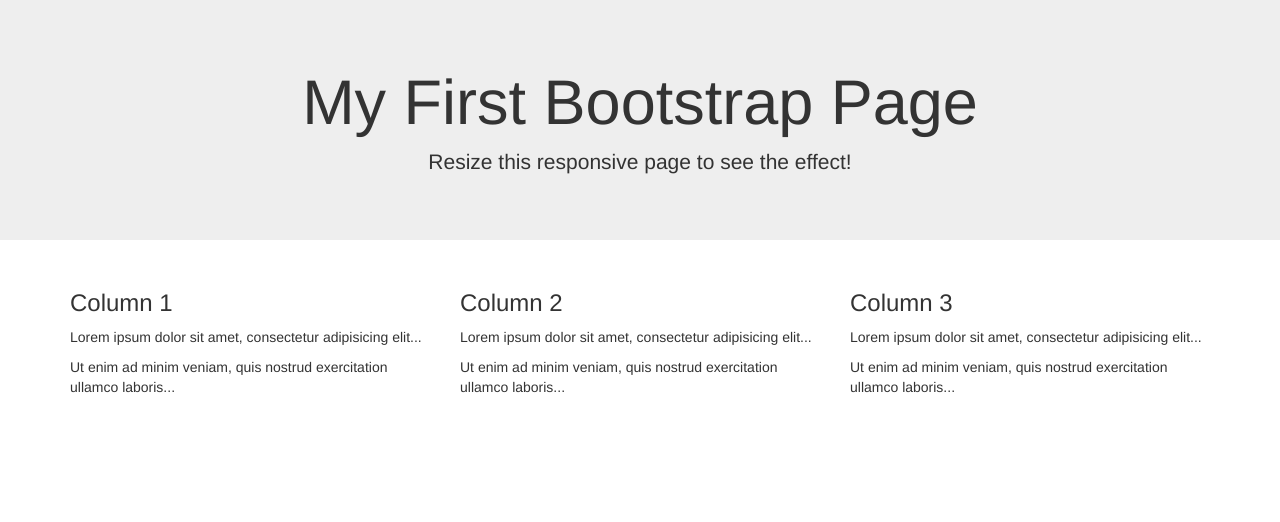
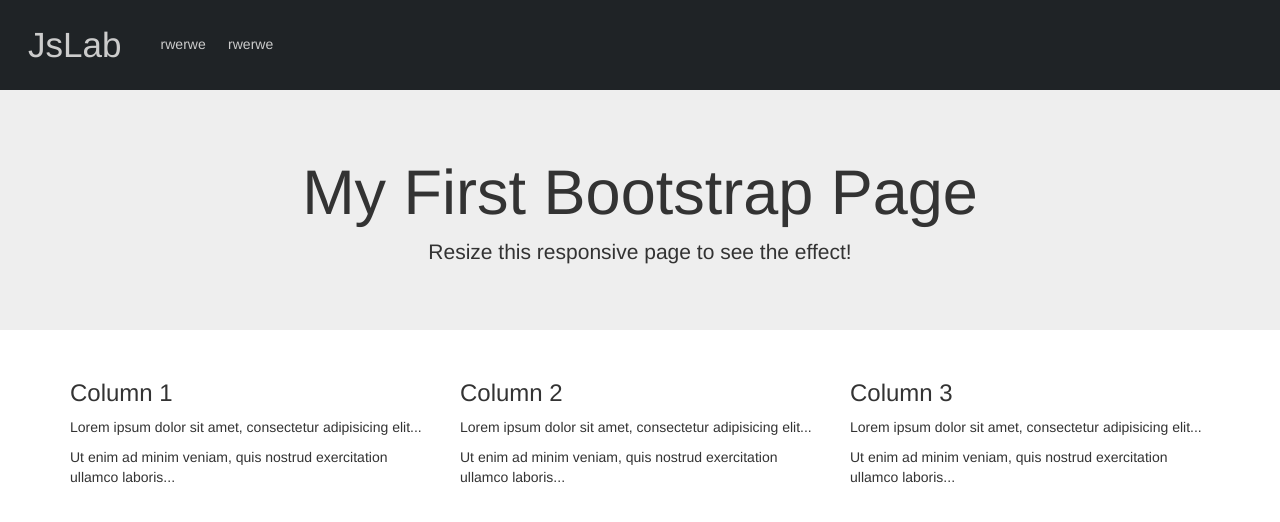
Before and after one commit to ThiagoKasperSouza/js_bootstrap_webserver, a website: page index.html in a window 1280 px wide. Drawn offline with nearby package versions, Linux system fonts and the light colour scheme.

Commit message:
feat: Updates nav

```diff
--- a/index.html
+++ b/index.html
@@ -9,6 +9,18 @@
   <script src="https://maxcdn.bootstrapcdn.com/bootstrap/3.4.1/js/bootstrap.min.js"></script>
 </head>
 <body>
+  <nav class="top-nav">
+    <li class="title">
+        <a href="/">JsLab</a>
+    </li>
+    <li class="item">
+        <a>rwerwe</a>
+    </li>
+    <li class="item">
+        <a>rwerwe</a>
+    </li>
+
+  </nav>
 
 <div class="jumbotron text-center">
   <h1>My First Bootstrap Page</h1>
@@ -34,6 +46,48 @@
     </div>
   </div>
 </div>
+<style>
+  .top-nav {
+    height: fit-content;
+    background-color: rgb(31, 35, 38);
+    display: flex;
+    color: #ffff;
+    padding: 2rem 0;
+    box-sizing: border-box;
+  }
+  .title {
+    list-style: none;
+    font-size: 2.5em;
+    padding: 0 0.8em;
+  }
 
+  .item {
+      list-style: none;
+      padding: 1em 0.8em;
+  }
+  @media only screen and (min-width: 0px) and (max-width: 770px){
+
+    .item {
+      content-visibility: hidden;
+    }
+  }
+  a {
+    cursor: pointer;
+    text-decoration: none;
+    background-color: transparent;
+    color: #cccccc;
+  }
+  a:visited {
+    color: rgb(136, 136, 136);
+    text-decoration: none;
+  }
+  a:hover {
+    color: rgb(250, 249, 245);
+    text-decoration: none;
+  }
+  a:active {
+    color: rgb(170, 241, 137);
+  }
+</style>
 </body>
 </html>
```
